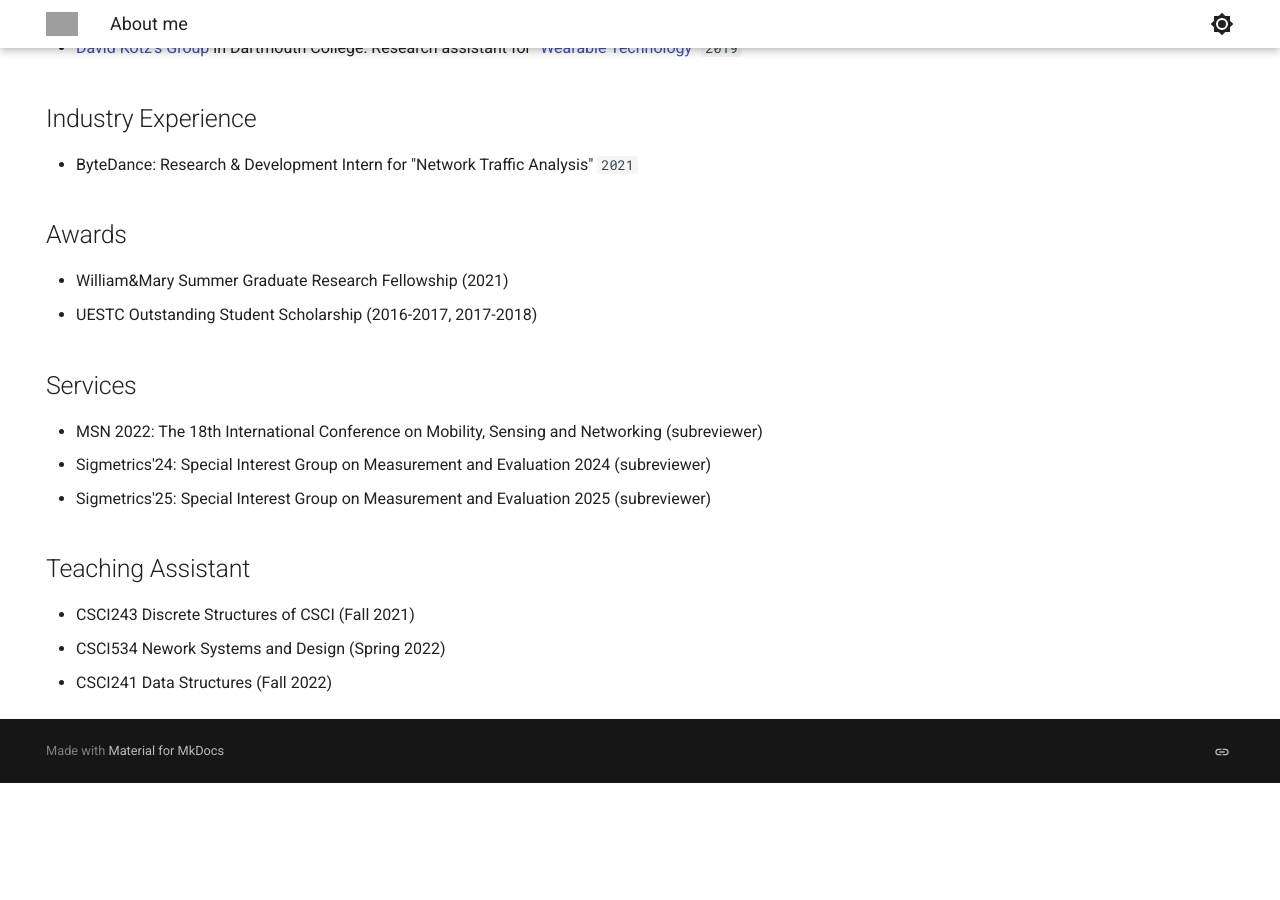
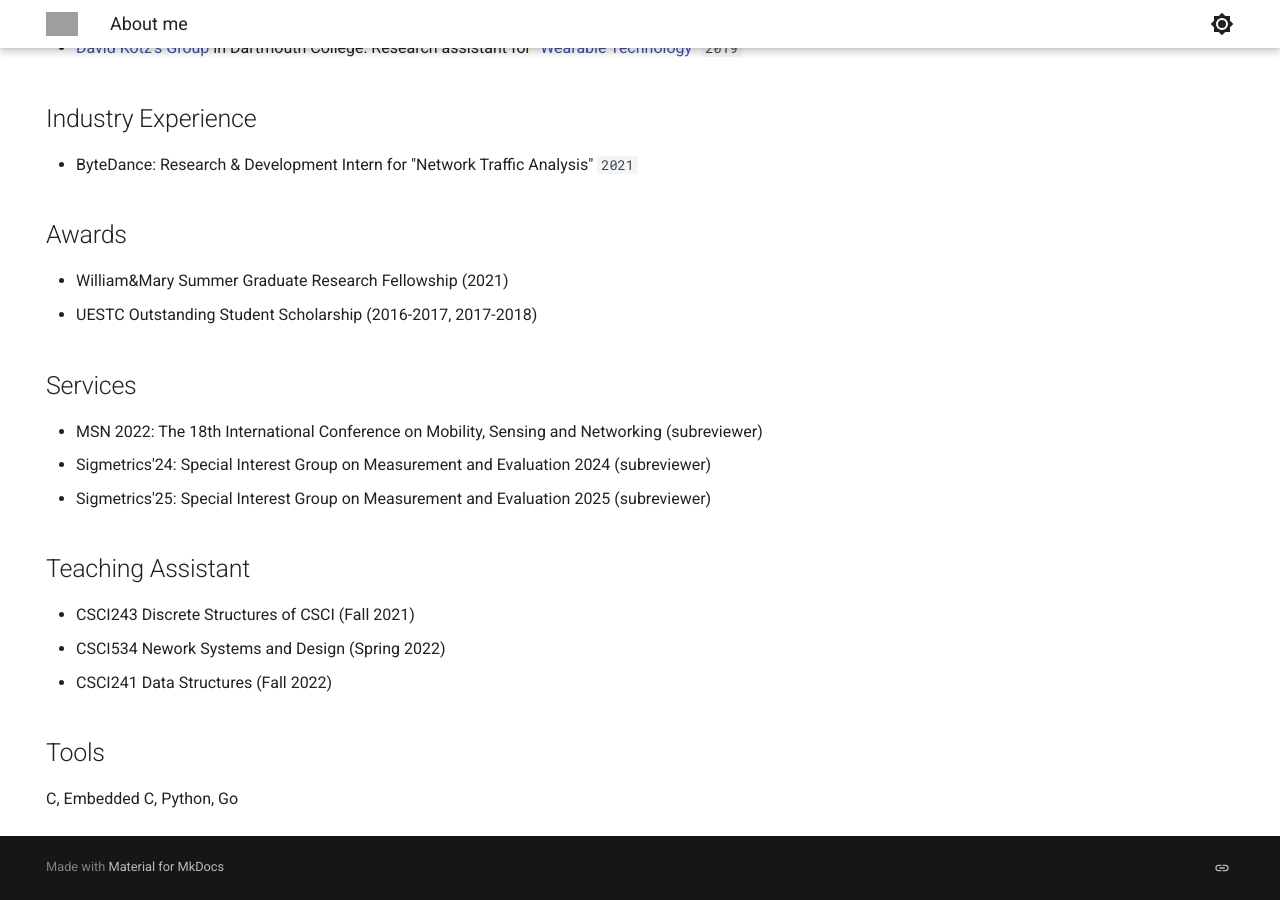
Before and after one commit to YiyangLu/yiyanglu.github.io, an MkDocs documentation site: the page built from docs/index.md, in a window 1280 px wide and 900 px high, scrolled down 1259 px. Built offline with MkDocs 1.6.1 and Material for MkDocs 9.7.7, drawn with Linux system fonts in a browser that asks for light colours; before the commit the page ends 2042 px from its top, so only the background shows below that; grey boxes are pictures that could not be loaded.

```diff
--- a/docs/index.md
+++ b/docs/index.md
@@ -9,7 +9,7 @@
 
 # About me
 
-![portrait](assets/me.jpg){width="200", align=left}
+![portrait](assets/me.jpg){width="150", align=left}
 ## Yiyang Lu
 <!-- ![portrait](assets/me.jpg){width="200px",align=left }  -->
 <!-- <img width="15%" style="float: right;"  src="assets/me.jpg"/> -->
@@ -84,3 +84,6 @@
 - CSCI243 Discrete Structures of CSCI (Fall 2021)
 - CSCI534 Nework Systems and Design (Spring 2022)
 - CSCI241 Data Structures (Fall 2022)
+
+## Tools
+C, Embedded C, Python, Go
```
